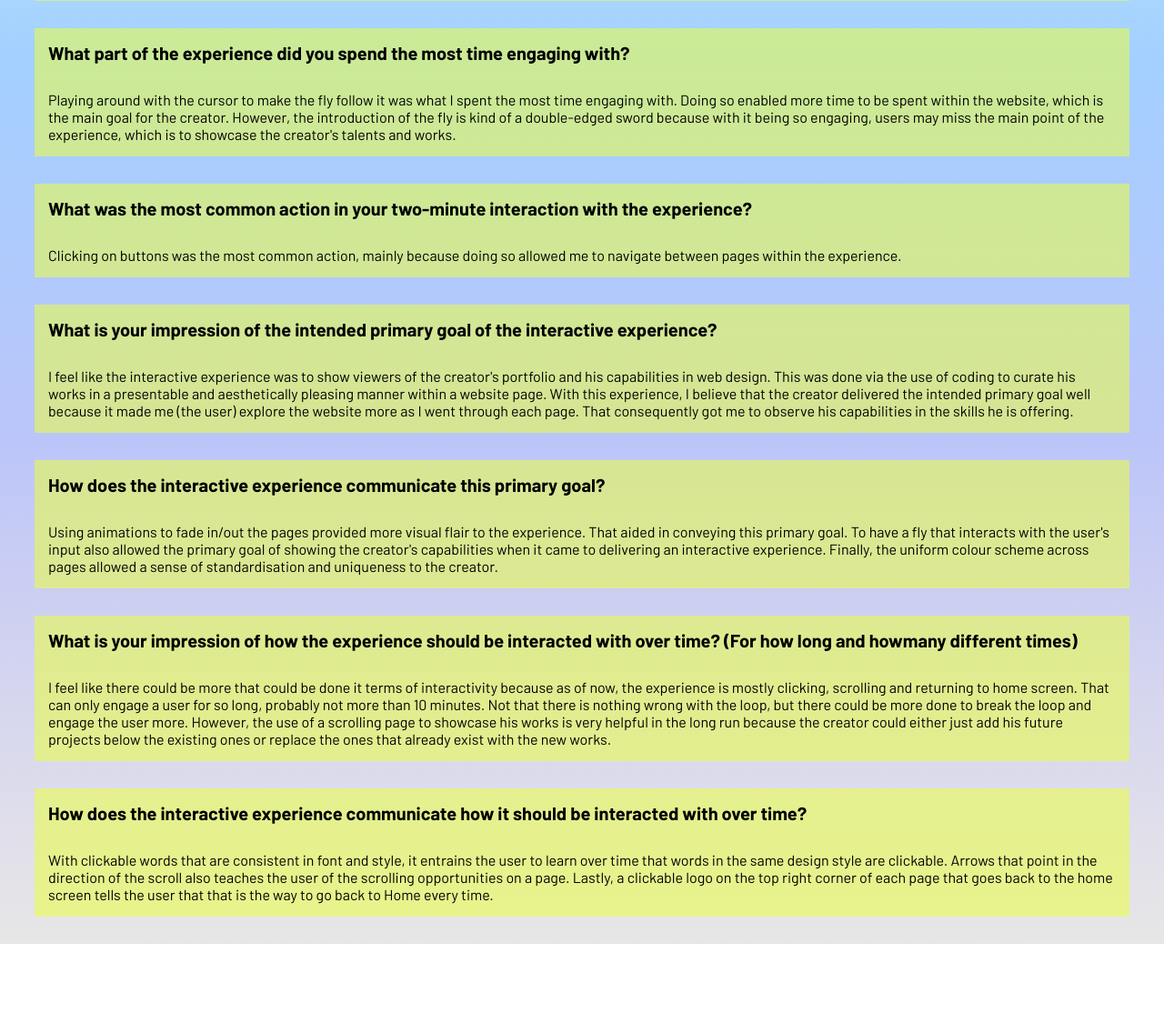
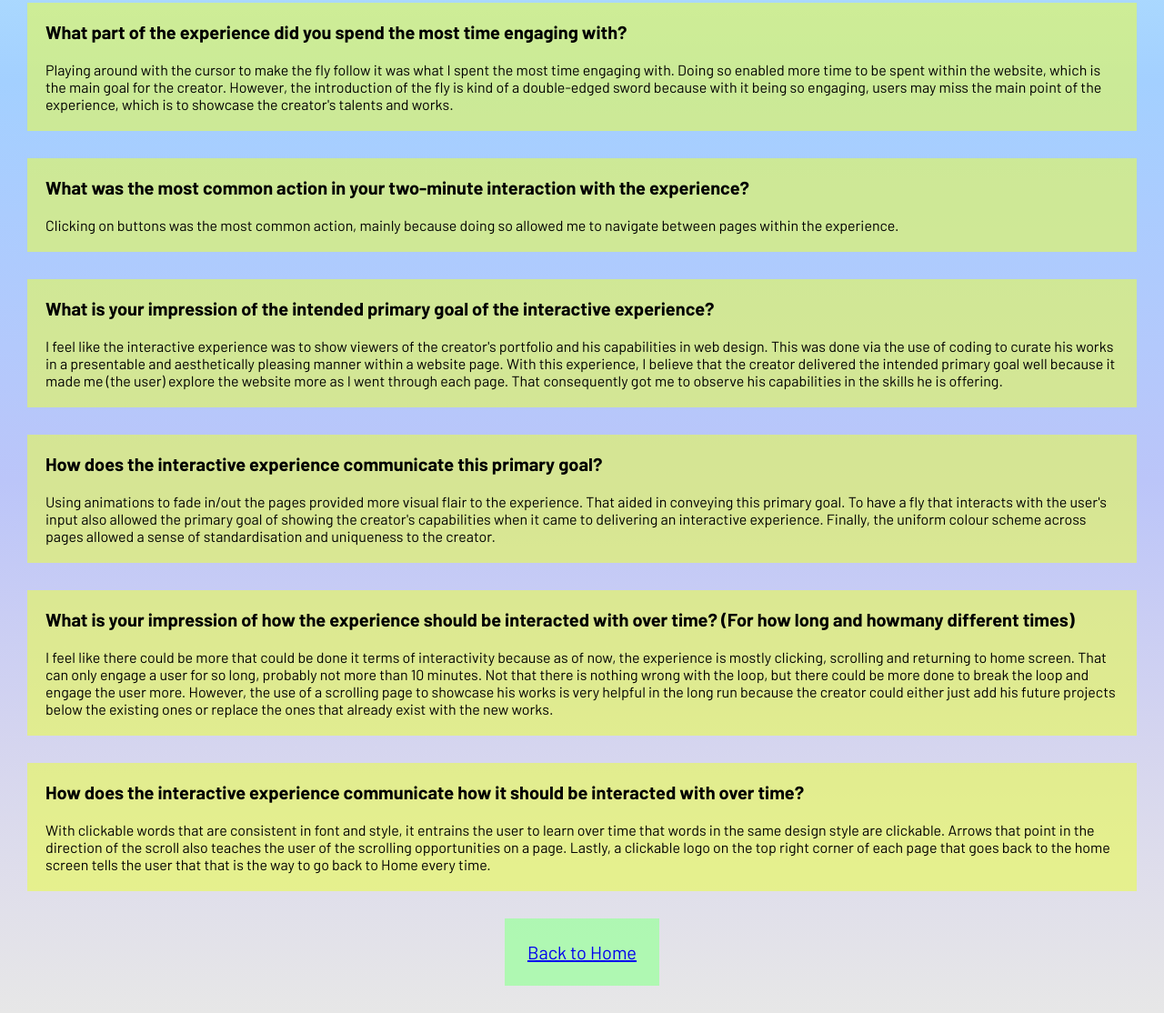
Before and after one commit to if124/if124.github.io, a plain HTML site: page assignment1/A1 Week 2/index.html in a window 1280 px wide. Shown: the part 497-1611 px from the top of the page at 91% size. Before the commit the page ends 1535 px from the top, so only its background shows below. Drawn offline with Linux system fonts and the light colour scheme.

Commit message:
changed buttons to flexbox, added in reset css to pages

```diff
--- a/assignment1/A1 Week 2/css/weekstyles.css
+++ b/assignment1/A1 Week 2/css/weekstyles.css
@@ -1,9 +1,9 @@
   .header {
-    padding: 5px;
+    padding: 30px;
     text-align: center;
     background: #5c6fff;
-    margin:30px;
-    font-size:20px;
+    margin: 30px;
+    font-size: 20px;
   }
 
   h1 {
@@ -12,45 +12,67 @@
     font-family: "Barlow", sans-serif;
     font-weight: 700;
     font-style: normal;
-
   }
 
+  /* Chose yellow as box colour to provide contrast between website background gradient and text */
   .question {
-    padding: 15px;
+    padding-left: 20px;
+    padding-right: 20px;
+    padding-top: 20px;
     text-align: left;
     background: #ecff458e;
-    margin:30px;
-    margin-top: 20px;
-    font-size:20px;
+    margin: 30px;
+    margin-top: 30px;
+    font-size: 20px;
     font-family: "Barlow", sans-serif;
     font-weight: 700;
     font-style: normal;
+    color: black;
   }
 
   .answer {
-    padding: 15px;
-    text-align: left;
-    background: #ecff458e;
-    margin:30px;
-    margin-top: -30px;
-    font: size 15px;
-    font-family: "Barlow", sans-serif;
-    font-weight: 400;
-    font-style: normal;
-  }
-
-  .table {
-    padding: 3px;
+    padding: 20px;
     text-align: left;
     background: #ecff458e;
     margin: 30px;
     margin-top: -30px;
-    font: size 15px;
+    font-family: "Barlow", sans-serif;
+    font-weight: 400;
+    font-style: normal;
+    color: black;
+  }
+
+  .table {
+    padding: 20px;
+    padding-left: 35px;
+    text-align: left;
+    background: #ecff458e;
+    margin: 30px;
+    margin-top: -30px;
+    font-size: 15px;
+    font-family: "Barlow", sans-serif;
+    font-weight: 400;
+    font-style: normal;
+    color: black;
+  }
+
+  /* Used a flex container function for Back to Home button */
+  .flex-container {
+    display: flex;
+    justify-content: center;
+  }
+
+  .flex-container > div {
+    background-color: rgba(158, 255, 160, 0.75);
+    margin-bottom: 30px;
+    padding: 25px;
+    font-size: 20px;
     font-family: "Barlow", sans-serif;
     font-weight: 400;
     font-style: normal;
   }
 
   body {
-    background-image: linear-gradient(to bottom, #edfdff, #d5f4fc, #bfe9fd, #aeddfe, #a3d0ff, #abccfe, #b3c9fc, #bbc5f9, #c9cdf4, #d5d5ef, #dfdeeb, #e7e7e7);
+    background-image: linear-gradient(to bottom, #edfdff, #d5f4fc, #bfe9fd, #aeddfe,
+    #a3d0ff, #abccfe, #b3c9fc, #bbc5f9, #c9cdf4, #d5d5ef, #dfdeeb, #e7e7e7);
   }
--- a/assignment1/A1 Week 2/index.html
+++ b/assignment1/A1 Week 2/index.html
@@ -8,10 +8,12 @@
     <meta charset="UTF-8">
     <meta name="viewport" content="width=device-width, initial-scale=1.0">
     <title>Week 2</title>
-    <!-- <link rel="stylesheet" href="css/reset.css"> -->
+    <link rel="stylesheet" href="css/reset.css">
     <link rel="stylesheet" href="css/weekstyles.css">
 </head>
 
+<!-- Used div classes to separate questions from answers while putting them within the same box -->
+<!-- Also used div classes to segregate different questions form each other -->
 <body>
 
     <div class="header">
@@ -113,5 +115,12 @@
         that is the way to go back to Home every time.
     </div>
 
+    <!-- Added "Back to Home" button for navigation purposes -->
+    <div class="flex-container">
+        <div>
+            <a href="../index.html">Back to Home</a>
+        </div>
+    </div>
+
 </body>
 </html>
--- a/assignment1/A1 Week 3/css/weekstyles.css
+++ b/assignment1/A1 Week 3/css/weekstyles.css
@@ -1,10 +1,10 @@
 .header {
-    padding: 5px;
-    text-align: center;
-    background: #5c6fff;
-    margin: 30px;
-    font-size:20px;
-  }
+  padding: 30px;
+  text-align: center;
+  background: #5c6fff;
+  margin:30px;
+  font-size:20px;
+}
 
   h1 {
     color: rgb(255, 255, 255);
@@ -14,25 +14,45 @@
     font-style: normal;
   }
 
+  /* Chose yellow as box colour to provide contrast between website background gradient and text */
   .question {
-    padding: 15px;
+    padding-left: 20px;
+    padding-right: 20px;
+    padding-top: 20px;
     text-align: left;
     background: #ecff458e;
-    margin: 30px;
-    margin-top: 20px;
-    font-size:20px;
+    margin:30px;
+    margin-top: 30px;
+    font-size: 20px;
     font-family: "Barlow", sans-serif;
     font-weight: 700;
     font-style: normal;
+    color: black;
   }
 
   .answer {
-    padding: 15px;
+    padding: 20px;
     text-align: left;
     background: #ecff458e;
     margin: 30px;
     margin-top: -30px;
-    font: size 15px;
+    font-family: "Barlow", sans-serif;
+    font-weight: 400;
+    font-style: normal;
+    color: black;
+  }
+
+  /* Used a flex container function for Back to Home button */
+  .flex-container {
+    display: flex;
+    justify-content: center;
+  }
+
+  .flex-container > div {
+    background-color: rgba(158, 255, 160, 0.75);
+    margin-bottom: 30px;
+    padding: 25px;
+    font-size: 20px;
     font-family: "Barlow", sans-serif;
     font-weight: 400;
     font-style: normal;
--- a/assignment1/css/homestyles.css
+++ b/assignment1/css/homestyles.css
@@ -1,4 +1,4 @@
-  .header {
+.header {
     padding: 30px;
     text-align: center;
     background: #5c6fff;
@@ -10,22 +10,25 @@
     color: rgb(255, 255, 255);
   }
 
-  .center-text {
-    text-align: center;
-    background: rgba(158, 255, 160, 0.75);
-    border: none;
-    color: white;
-    padding: 22px;
-    text-align: center;
-    margin-left: 200px;
-    margin-right: 200px;
-    margin-top: 30px;
+  /* Used a flex container function to align buttons to center of page */
+  .flex-container {
+    display: flex;
+    justify-content: center;
+  }
+
+  .flex-container > div {
+    background-color: rgba(158, 255, 160, 0.75);
+    margin: 30px;
+    padding: 25px;
     font-size: 20px;
     font-family: "Barlow", sans-serif;
     font-weight: 400;
     font-style: normal;
   }
 
+  /* Added background gradient for more visual flair to website, gradient chosen
+  is as so because it is gentle to the eyes and allows sustainined reading */
   body {
-    background-image: linear-gradient(to bottom, #edfdff, #d5f4fc, #bfe9fd, #aeddfe, #a3d0ff, #abccfe, #b3c9fc, #bbc5f9, #c9cdf4, #d5d5ef, #dfdeeb, #e7e7e7);
+    background-image: linear-gradient(to bottom, #edfdff, #d5f4fc, #bfe9fd, #aeddfe,
+    #a3d0ff, #abccfe, #b3c9fc, #bbc5f9, #c9cdf4, #d5d5ef, #dfdeeb, #e7e7e7);
   }
```
Also changed, not shown: assignment1/A1 Week 3/index.html (+11 -3 lines), assignment1/index.html (+11 -6 lines).
